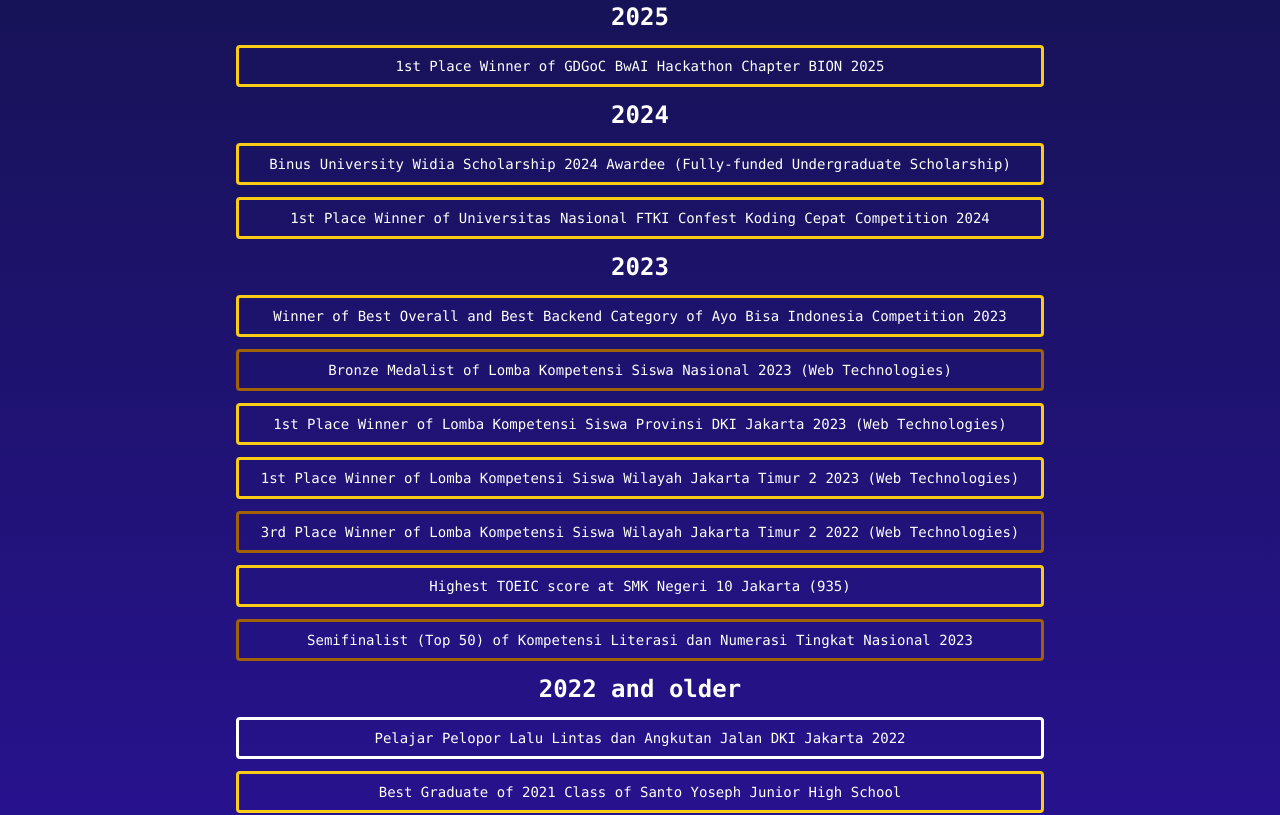
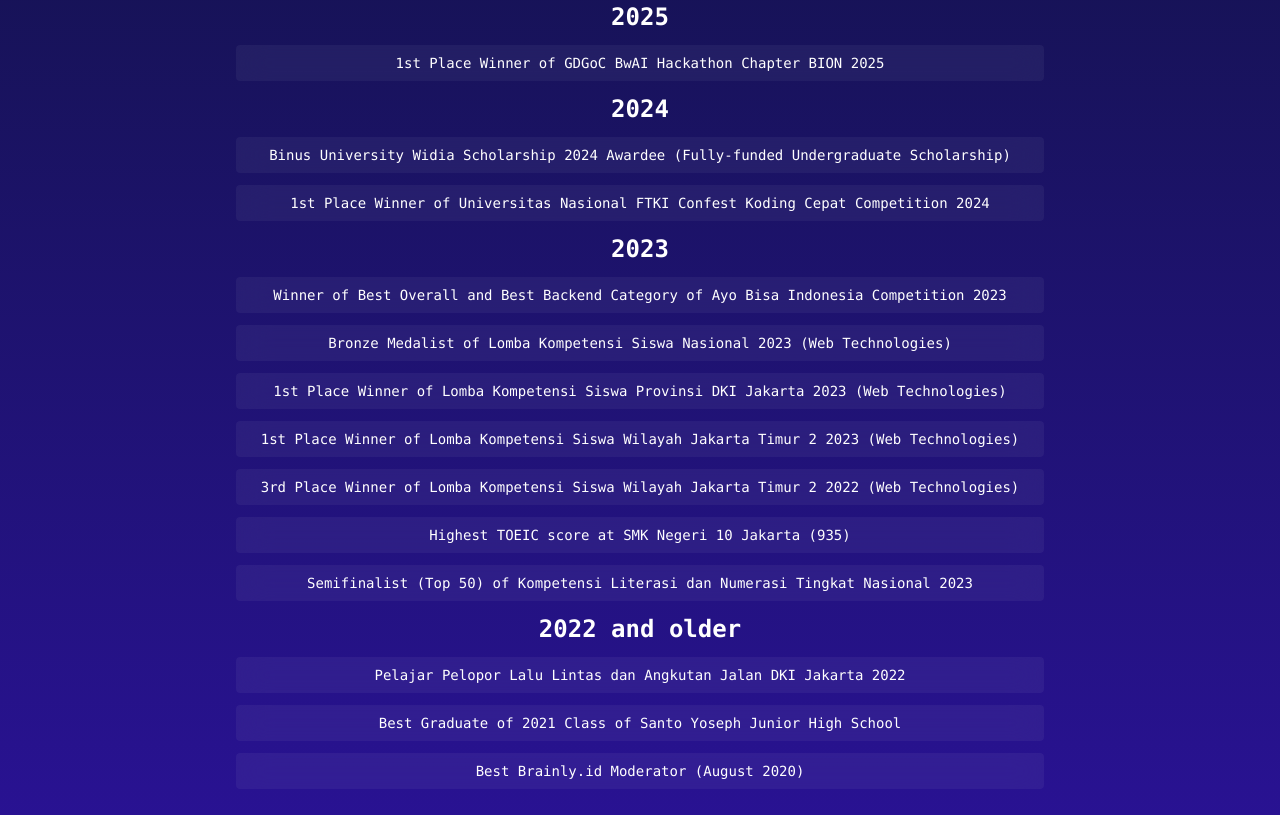
Before and after one commit to abrahamgregorius/webfolder, a React (Vite) app: page /achievements in a window 1280 px wide. Shown: the part 280-1095 px from the top of the page. Built offline with nearby package versions, Linux system fonts and the light colour scheme.

Commit message:
feat: style change

```diff
--- a/src/components/Card.jsx
+++ b/src/components/Card.jsx
@@ -6,7 +6,7 @@
 function Card({title, description, src, link, tech}) {
     return(
         <>
-            <div className="card select-none shadow-zinc-200 border-white border-2 min-[420px]:border rounded p-3">
+            <div className="card select-none bg-white bg-opacity-5 backdrop-blur-lg rounded p-3">
                 <a target={link ? "_blank" : ""} href={link ? link : "#"}>
                     <div className="project-head">
                         <img className="h-[0px] w-full rounded object-top object-cover" src={src} alt="" />
--- a/src/pages/Achievements.jsx
+++ b/src/pages/Achievements.jsx
@@ -15,22 +15,22 @@
                 <ul className='text-center flex flex-col gap-3 font-mono'>
 
                     <h3 className="text-2xl font-bold">2025</h3>
-                    <li className='border-yellow-400 border-[3.5px] text-sm p-2 rounded'>1st Place Winner of GDGoC BwAI Hackathon Chapter BION 2025</li>
+                    <li className='bg-white bg-opacity-5 backdrop-blur-lg text-sm p-2 rounded'>1st Place Winner of GDGoC BwAI Hackathon Chapter BION 2025</li>
                     <h3 className="text-2xl font-bold">2024</h3>
-                    <li className='border-yellow-400 border-[3.5px] text-sm p-2 rounded'>Binus University Widia Scholarship 2024 Awardee (Fully-funded Undergraduate Scholarship)</li>
-                    <li className='border-yellow-400 border-[3.5px] text-sm p-2 rounded'>1st Place Winner of Universitas Nasional FTKI Confest Koding Cepat Competition 2024</li>
+                    <li className='bg-white bg-opacity-5 backdrop-blur-lg text-sm p-2 rounded'>Binus University Widia Scholarship 2024 Awardee (Fully-funded Undergraduate Scholarship)</li>
+                    <li className='bg-white bg-opacity-5 backdrop-blur-lg text-sm p-2 rounded'>1st Place Winner of Universitas Nasional FTKI Confest Koding Cepat Competition 2024</li>
                     <h3 className="text-2xl font-bold">2023</h3>
-                    <li className='border-yellow-400 border-[3.5px] text-sm p-2 rounded'>Winner of Best Overall and Best Backend Category of Ayo Bisa Indonesia Competition 2023</li>
-                    <li className='border-yellow-700 border-[3.5px] text-sm p-2 rounded'>Bronze Medalist of Lomba Kompetensi Siswa Nasional 2023 (Web Technologies)</li>
-                    <li className='border-yellow-400 border-[3.5px] text-sm p-2 rounded'>1st Place Winner of Lomba Kompetensi Siswa Provinsi DKI Jakarta 2023 (Web Technologies)</li>
-                    <li className='border-yellow-400 border-[3.5px] text-sm p-2 rounded'>1st Place Winner of Lomba Kompetensi Siswa Wilayah Jakarta Timur 2 2023 (Web Technologies)</li>
-                    <li className='border-yellow-700 border-[3.5px] text-sm p-2 rounded'>3rd Place Winner of Lomba Kompetensi Siswa Wilayah Jakarta Timur 2 2022 (Web Technologies)</li>
-                    <li className='border-yellow-400 border-[3.5px] text-sm p-2 rounded'>Highest TOEIC score at SMK Negeri 10 Jakarta (935)</li>
-                    <li className='border-yellow-700 border-[3.5px] text-sm p-2 rounded'>Semifinalist (Top 50) of Kompetensi Literasi dan Numerasi Tingkat Nasional 2023</li>
+                    <li className='bg-white bg-opacity-5 backdrop-blur-lg text-sm p-2 rounded'>Winner of Best Overall and Best Backend Category of Ayo Bisa Indonesia Competition 2023</li>
+                    <li className='bg-white bg-opacity-5 backdrop-blur-lg text-sm p-2 rounded'>Bronze Medalist of Lomba Kompetensi Siswa Nasional 2023 (Web Technologies)</li>
+                    <li className='bg-white bg-opacity-5 backdrop-blur-lg text-sm p-2 rounded'>1st Place Winner of Lomba Kompetensi Siswa Provinsi DKI Jakarta 2023 (Web Technologies)</li>
+                    <li className='bg-white bg-opacity-5 backdrop-blur-lg text-sm p-2 rounded'>1st Place Winner of Lomba Kompetensi Siswa Wilayah Jakarta Timur 2 2023 (Web Technologies)</li>
+                    <li className='bg-white bg-opacity-5 backdrop-blur-lg text-sm p-2 rounded'>3rd Place Winner of Lomba Kompetensi Siswa Wilayah Jakarta Timur 2 2022 (Web Technologies)</li>
+                    <li className='bg-white bg-opacity-5 backdrop-blur-lg text-sm p-2 rounded'>Highest TOEIC score at SMK Negeri 10 Jakarta (935)</li>
+                    <li className='bg-white bg-opacity-5 backdrop-blur-lg text-sm p-2 rounded'>Semifinalist (Top 50) of Kompetensi Literasi dan Numerasi Tingkat Nasional 2023</li>
                     <h3 className="text-2xl font-bold">2022 and older</h3>
-                    <li className='border-white border-[3.5px] text-sm p-2 rounded'>Pelajar Pelopor Lalu Lintas dan Angkutan Jalan DKI Jakarta 2022</li>
-                    <li className='border-yellow-400 border-[3.5px] text-sm p-2 rounded'>Best Graduate of 2021 Class of Santo Yoseph Junior High School</li>
-                    <li className='border-white border-[3.5px] text-sm p-2 rounded'>Best Brainly.id Moderator (August 2020)</li>
+                    <li className='bg-white bg-opacity-5 backdrop-blur-lg text-sm p-2 rounded'>Pelajar Pelopor Lalu Lintas dan Angkutan Jalan DKI Jakarta 2022</li>
+                    <li className='bg-white bg-opacity-5 backdrop-blur-lg text-sm p-2 rounded'>Best Graduate of 2021 Class of Santo Yoseph Junior High School</li>
+                    <li className='bg-white bg-opacity-5 backdrop-blur-lg text-sm p-2 rounded'>Best Brainly.id Moderator (August 2020)</li>
                 </ul>
             </div>
             <Footer></Footer>
--- a/src/pages/Experiences.jsx
+++ b/src/pages/Experiences.jsx
@@ -96,7 +96,7 @@
                 <>
                   <div
                     key={index}
-                    className="bg-white text-left bg-opacity-5 backdrop-blur-lg p-6 rounded-2xl shadow-lg"
+                    className="bg-white bg-opacity-5 backdrop-blur-lg text-left p-6 rounded-2xl shadow-lg"
                   >
                     <h3 className={`text-3xl ${exp.isActive ? "text-blue-400" : "text-white"}`}>
                       {exp.title}
```
Also changed, not shown: src/pages/Projects.jsx (+0 -136 lines).
